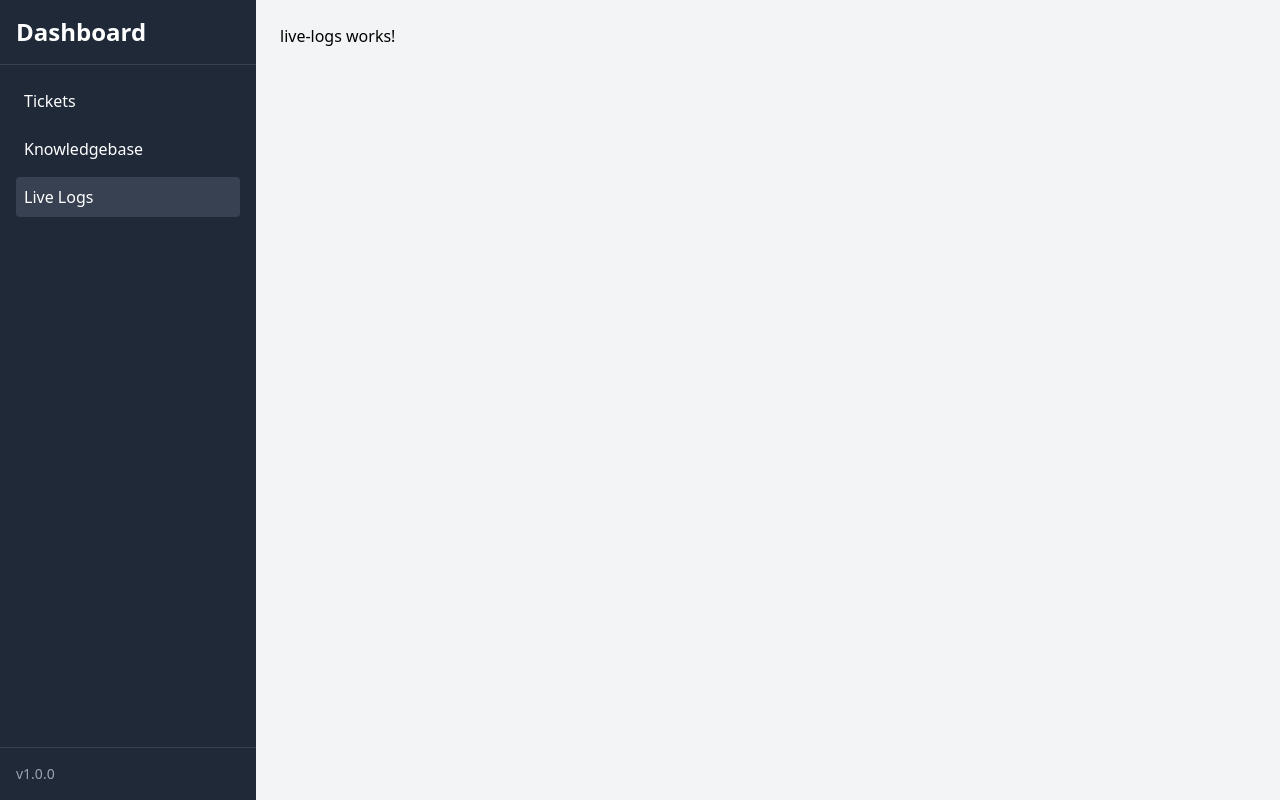
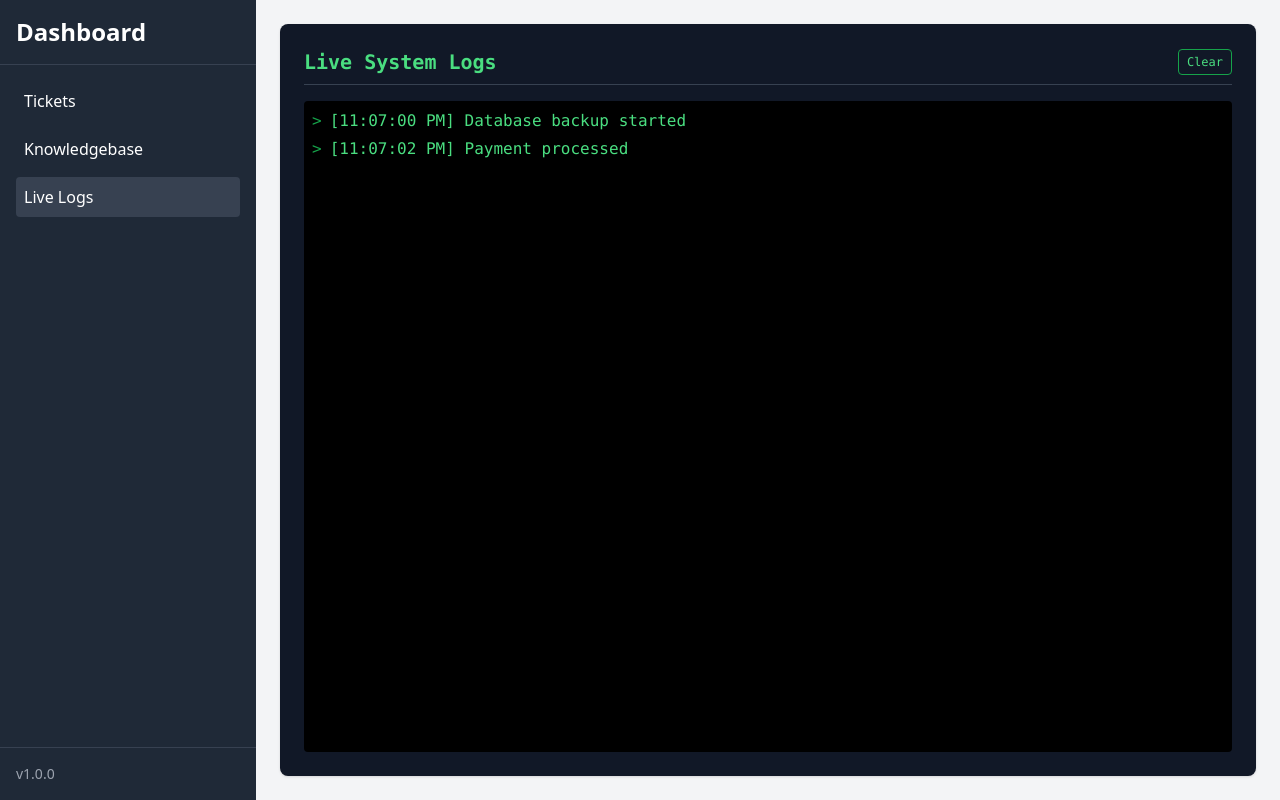
Before and after one commit to jeno1990/TruboVets-Assessment, an Angular app in the folder webpage/: page /logs in a window 1280 px wide. Built offline with nearby package versions, Linux system fonts and the light colour scheme.

Commit message:
live logs feature implementation (webpage)

```diff
--- a/webpage/src/app/live-logs/live-logs.component.html
+++ b/webpage/src/app/live-logs/live-logs.component.html
@@ -1 +1,17 @@
-<p>live-logs works!</p>
+<div class="bg-gray-900 text-green-400 shadow rounded-lg p-6 h-full flex flex-col font-mono">
+  <div class="flex justify-between items-center mb-4 border-b border-gray-700 pb-2">
+    <h2 class="text-xl font-bold">Live System Logs</h2>
+    <button (click)="clearLogs()" class="text-xs border border-green-600 px-2 py-1 rounded hover:bg-green-900 transition-colors">
+      Clear
+    </button>
+  </div>
+
+  <div #logContainer class="flex-1 overflow-y-auto space-y-1 p-2 bg-black rounded">
+    <div *ngFor="let log of logs" class="break-all">
+      <span class="text-green-600 mr-2">&gt;</span>{{ log }}
+    </div>
+    <div *ngIf="logs.length === 0" class="text-gray-600 italic">
+      Waiting for logs...
+    </div>
+  </div>
+</div>
--- a/webpage/src/app/live-logs/live-logs.component.ts
+++ b/webpage/src/app/live-logs/live-logs.component.ts
@@ -1,10 +1,46 @@
-import { Component } from '@angular/core';
+import { Component, OnInit, OnDestroy, ViewChild, ElementRef, AfterViewChecked } from '@angular/core';
+import { MockDataService } from '../mock-data.service';
+import { Subscription } from 'rxjs';
 
 @Component({
   selector: 'app-live-logs',
   templateUrl: './live-logs.component.html',
   styleUrls: ['./live-logs.component.css']
 })
-export class LiveLogsComponent {
+export class LiveLogsComponent implements OnInit, OnDestroy, AfterViewChecked {
+  logs: string[] = [];
+  private logSubscription: Subscription | undefined;
+  @ViewChild('logContainer') private logContainer!: ElementRef;
 
+  constructor(private mockDataService: MockDataService) { }
+
+  ngOnInit(): void {
+    this.logSubscription = this.mockDataService.getLogs().subscribe(log => {
+      this.logs.push(log);
+      // Keep only last 50 logs to prevent memory issues in long run
+      if (this.logs.length > 50) {
+        this.logs.shift();
+      }
+    });
+  }
+
+  ngAfterViewChecked(): void {
+    this.scrollToBottom();
+  }
+
+  scrollToBottom(): void {
+    try {
+      this.logContainer.nativeElement.scrollTop = this.logContainer.nativeElement.scrollHeight;
+    } catch(err) { }
+  }
+
+  ngOnDestroy(): void {
+    if (this.logSubscription) {
+      this.logSubscription.unsubscribe();
+    }
+  }
+
+  clearLogs(): void {
+    this.logs = [];
+  }
 }
```
